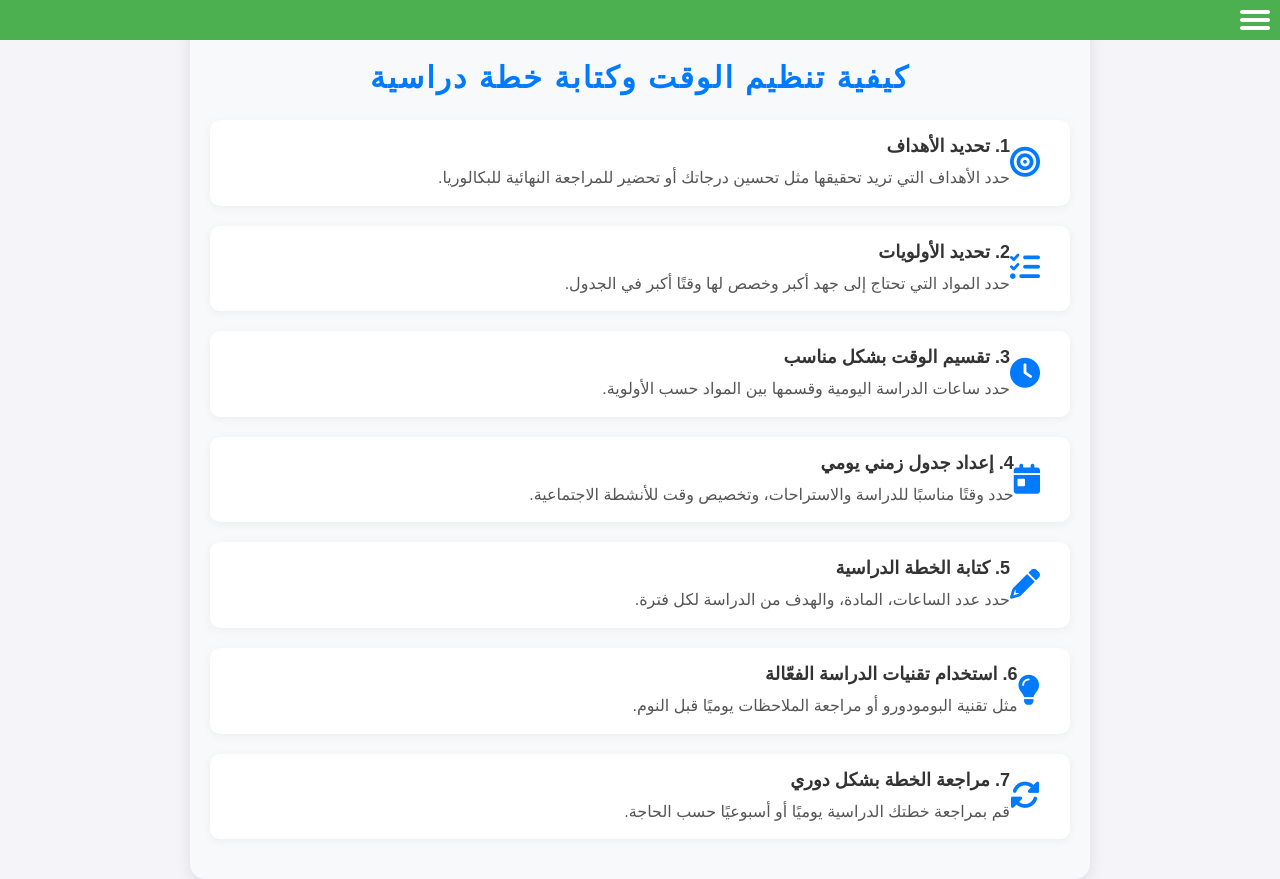
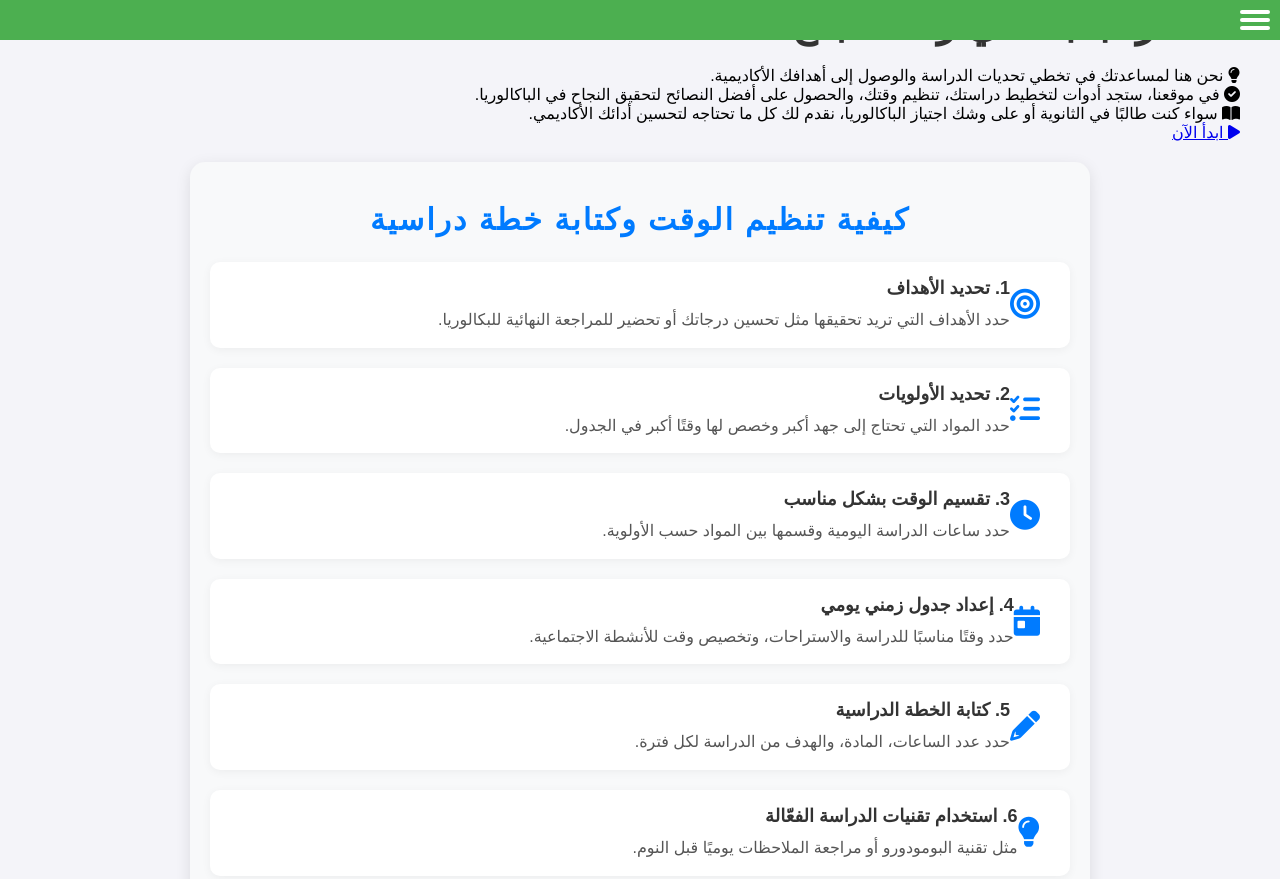
Before and after one commit to SidiM2024/BAC-D-RIM, a plain HTML site: page index.html in a window 1280 px wide. Shown: the top 879 px of the page. Drawn offline with Linux system fonts and the light colour scheme.

Commit message:
Update index.html

```diff
--- a/index.html
+++ b/index.html
@@ -33,6 +33,18 @@
 
         </ul>
     </div>
+
+    <section id="welcome-section">
+        <div class="container">
+          <div class="welcome-content">
+            <h2><i class="fas fa-graduation-cap"></i> مرحبًا بك في <span>رحلة نجاح</span></h2>
+            <p><i class="fas fa-lightbulb"></i> نحن هنا لمساعدتك في تخطي تحديات الدراسة والوصول إلى أهدافك الأكاديمية.</p>
+            <p><i class="fas fa-check-circle"></i> في موقعنا، ستجد أدوات لتخطيط دراستك، تنظيم وقتك، والحصول على أفضل النصائح لتحقيق النجاح في الباكالوريا.</p>
+            <p><i class="fas fa-book-open"></i> سواء كنت طالبًا في الثانوية أو على وشك اجتياز الباكالوريا، نقدم لك كل ما تحتاجه لتحسين أدائك الأكاديمي.</p>
+            <a href="#study" class="btn-welcome"><i class="fas fa-play"></i> ابدأ الآن</a>
+          </div>
+        </div>
+      </section>
 
     <!-- المحتوى الرئيسي -->
     <div id="study" class="study-plan-section">
```
